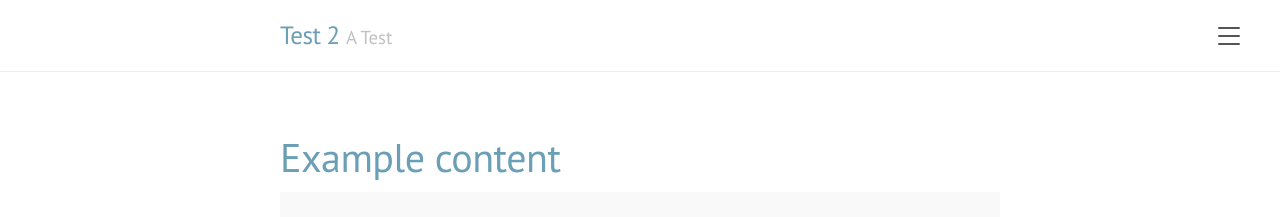
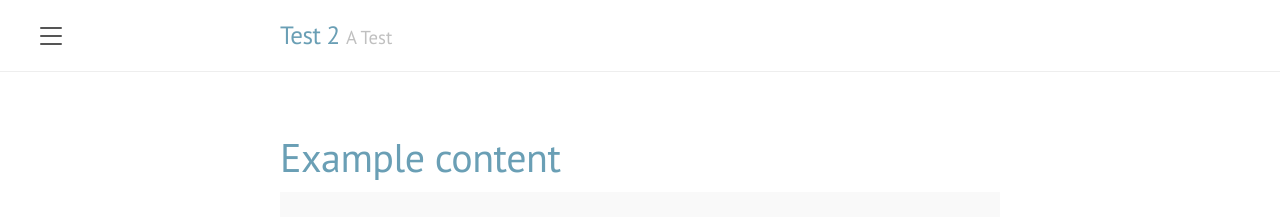
Before and after one commit to UMproj/T2, a Jekyll site: the page built from index.html, in a window 1280 px wide. Shown: the top 217 px of the page. Built offline with Jekyll 4.4.1, drawn with Linux system fonts in a browser that asks for light colours; the list of posts is cut into pages by our own code.

Commit message:
Update default.html

```diff
--- a/_layouts/default.html
+++ b/_layouts/default.html
@@ -3,7 +3,7 @@
 
   {% include head.html %}
 
-  <body class="theme-base-0d layout-reverse">
+  <body class="theme-base-0d sidebar-overlay">
 
     {% include sidebar.html %}
 
```
